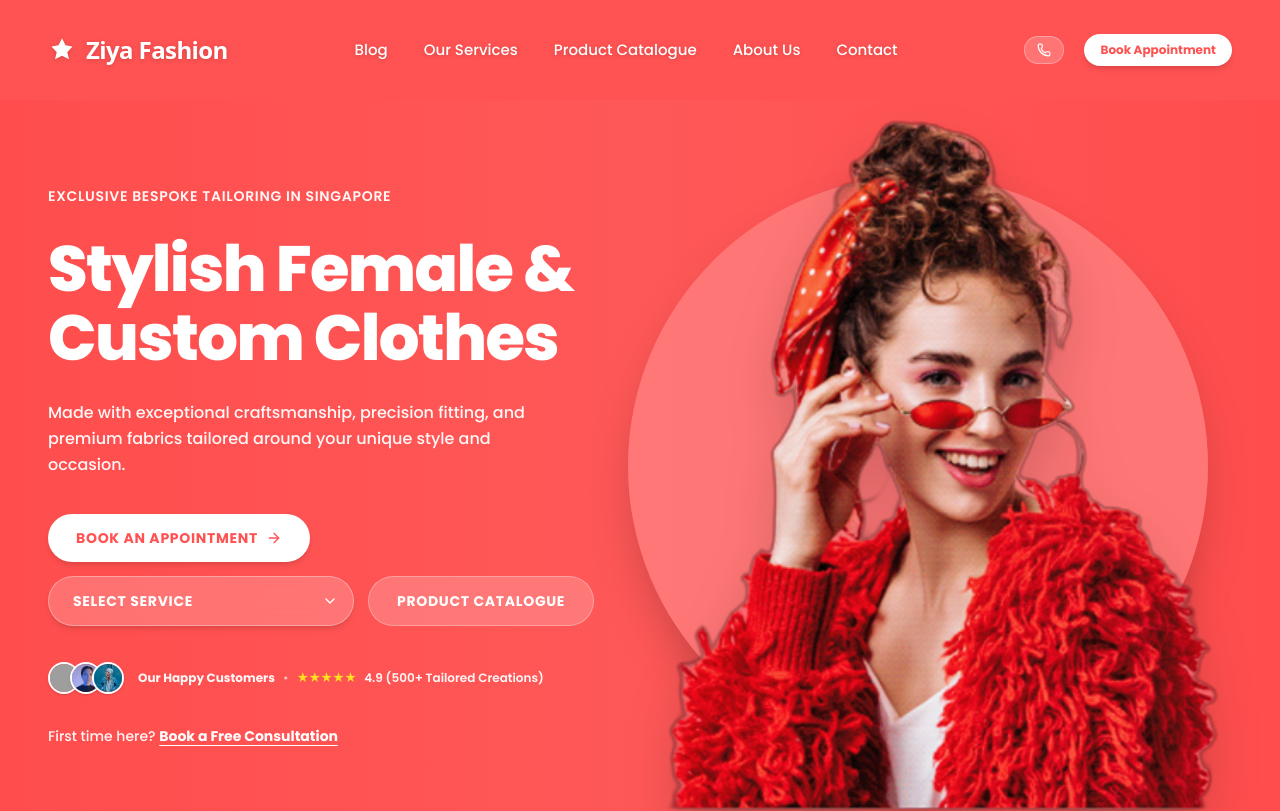
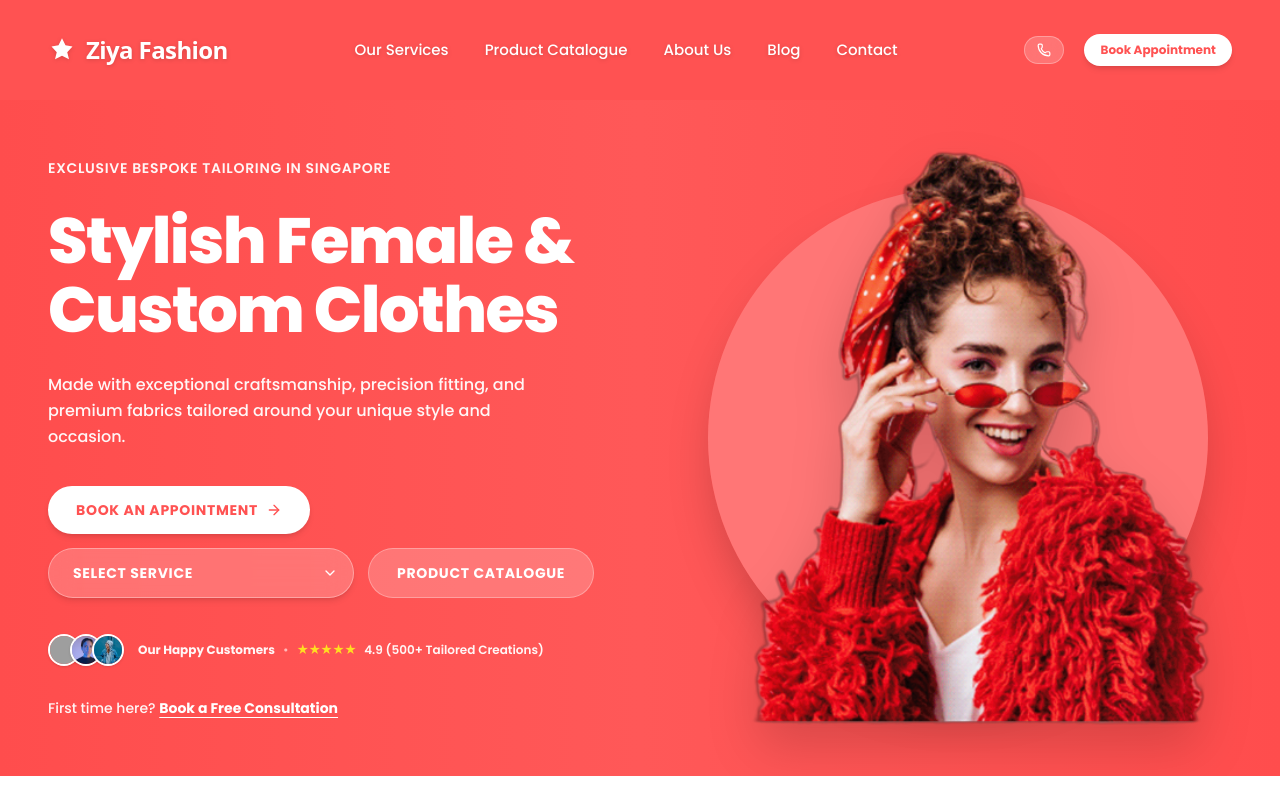
Before and after one commit to Utkarsh9571/ziyafashion, a Next.js app: page / in a window 1280 px wide. Shown: the top 811 px of the page. Built offline with nearby package versions, Linux system fonts and the light colour scheme; grey boxes are pictures that could not be loaded.

Commit message:
feat: add Hero component and centralized reference data for home page

```diff
--- a/src/components/home/Hero.tsx
+++ b/src/components/home/Hero.tsx
@@ -8,13 +8,13 @@ import ServiceSelectDropdown from "@/components/common/ServiceSelectDropdown";
 
 export default function Hero() {
   return (
-    <section className="w-full min-h-[calc(100vh-4rem)] sm:min-h-[calc(100vh-5rem)] min-h-[calc(100svh-4rem)] sm:min-h-[calc(100svh-5rem)] bg-gradient-to-r from-[#ff4d4d] via-[#ff5858] to-[#ff4d4d] text-white flex flex-col justify-center relative mt-0 overflow-hidden">
+    <section className="w-full bg-gradient-to-r from-[#ff4d4d] via-[#ff5858] to-[#ff4d4d] text-white relative mt-0 overflow-hidden">
       {/* Constrained Content Container */}
-      <div className="w-full max-w-[1400px] mx-auto px-4 sm:px-8 lg:px-12 h-full flex flex-col justify-center py-6 sm:py-8 lg:py-4">
+      <div className="w-full max-w-[1400px] mx-auto px-4 sm:px-8 lg:px-12 py-8 sm:py-10 lg:py-12">
         <div className="grid grid-cols-1 lg:grid-cols-12 gap-8 lg:gap-6 xl:gap-8 items-center">
 
           {/* Left Column: Typography, Interactive Bar & Social Proof */}
-          <div className="lg:col-span-6 xl:col-span-6 space-y-6 sm:space-y-7 text-left z-10 flex flex-col justify-center py-8 sm:py-12 lg:py-14">
+          <div className="lg:col-span-6 xl:col-span-6 space-y-6 sm:space-y-7 text-left z-10 flex flex-col justify-center">
 
             {/* Eyebrow Label */}
             <p className="text-xs sm:text-sm font-semibold tracking-wider text-white/95 uppercase">
@@ -103,13 +103,13 @@ export default function Hero() {
           </div>
 
           {/* Right Column: Large Circle Backdrop (NOT a clip mask) + Cutout Subject Breaking Frame */}
-          <div className="lg:col-span-6 xl:col-span-6 relative flex justify-center lg:justify-end items-end w-full h-[380px] sm:h-[500px] md:h-[580px] lg:h-[640px] xl:h-[700px] 2xl:h-[760px]">
+          <div className="lg:col-span-6 xl:col-span-6 relative flex justify-center lg:justify-end items-center w-full h-[360px] sm:h-[440px] md:h-[500px] lg:h-[540px] xl:h-[580px]">
 
             {/* 1. Backdrop Circle: Pure background shape, NOT a clipping mask */}
-            <div className="absolute top-1/2 left-1/2 lg:left-auto lg:right-2 xl:right-6 -translate-x-1/2 lg:translate-x-0 -translate-y-1/2 w-[280px] h-[280px] sm:w-[380px] sm:h-[380px] md:w-[460px] md:h-[460px] lg:w-[520px] lg:h-[520px] xl:w-[580px] xl:h-[580px] 2xl:w-[640px] 2xl:h-[640px] rounded-full bg-[#ff7b7b]/90 shadow-2xl z-0 pointer-events-none" />
+            <div className="absolute top-1/2 left-1/2 lg:left-auto lg:right-2 xl:right-6 -translate-x-1/2 lg:translate-x-0 -translate-y-1/2 w-[260px] h-[260px] sm:w-[340px] sm:h-[340px] md:w-[400px] md:h-[400px] lg:w-[460px] lg:h-[460px] xl:w-[500px] xl:h-[500px] rounded-full bg-[#ff7b7b]/90 shadow-2xl z-0 pointer-events-none" />
 
             {/* 2. Cutout photo: subject silhouette overflowing the circle and bleeding to the bottom edge */}
-            <div className="relative z-10 w-[300px] h-[380px] sm:w-[420px] sm:h-[500px] md:w-[480px] md:h-[580px] lg:w-[540px] lg:h-[640px] xl:w-[600px] xl:h-[700px] 2xl:w-[660px] 2xl:h-[760px] flex items-end justify-center">
+            <div className="relative z-10 w-[280px] h-[360px] sm:w-[360px] sm:h-[440px] md:w-[420px] md:h-[500px] lg:w-[460px] lg:h-[540px] xl:w-[500px] xl:h-[580px] flex items-end justify-center">
               <Image
                 src="/images/hero-cutout-reference-model.png"
                 alt="Ziya Fashion Bespoke Tailoring"
--- a/src/data/referenceData.ts
+++ b/src/data/referenceData.ts
@@ -7,10 +7,10 @@ export interface NavItem {
 }
 
 export const NAV_ITEMS: NavItem[] = [
-  { name: "Blog", href: "/blog" },
   { name: "Our Services", href: "/services" },
   { name: "Product Catalogue", href: "/product-gallery/" },
   { name: "About Us", href: "/about" },
+  { name: "Blog", href: "/blog" },
   { name: "Contact", href: "/contact" },
 ];
 
```
